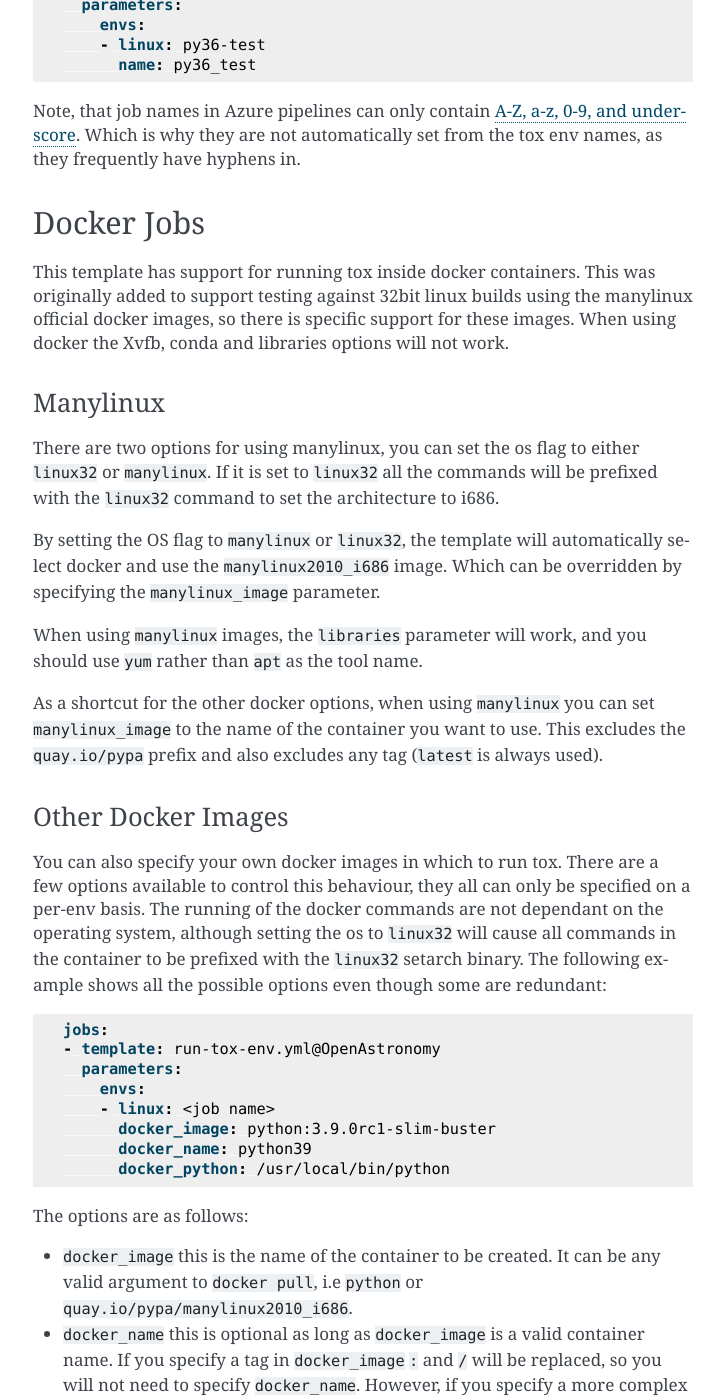
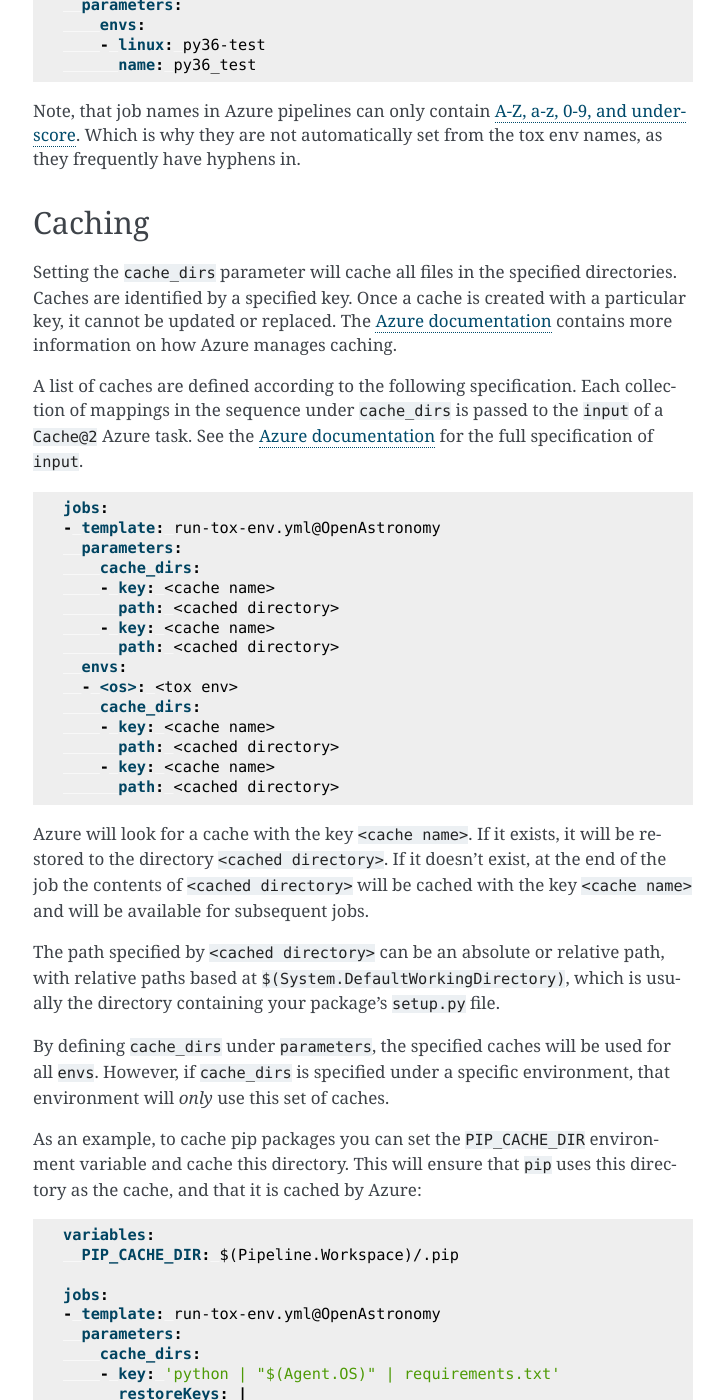
Before and after one commit to OpenAstronomy/azure-pipelines-templates, a Sphinx documentation site: the page built from docs/run_tox_env.rst, in a window 1280 px wide and 1400 px high, scrolled down 4760 px. Shown: the whole window, without its empty margins (387-1111 px from the left). Built offline with Sphinx 7.4.7, drawn with Linux system fonts in a browser that asks for light colours; some of the changed text lies outside the part shown.

Commit message:
Add caching (#73)
* Implement caching

Signed-off-by: Conor MacBride <conor@macbride.me>

* Add documentation

Signed-off-by: Conor MacBride <conor@macbride.me>

* Add tests

Signed-off-by: Conor MacBride <conor@macbride.me>

* Update template

Signed-off-by: Conor MacBride <conor@macbride.me>

* Update test

Signed-off-by: Conor MacBride <conor@macbride.me>

* Change spec

Signed-off-by: Conor MacBride <conor@macbride.me>

* Fix typo

Signed-off-by: Conor MacBride <conor@macbride.me>

* Fix issues

Signed-off-by: Conor MacBride <conor@macbride.me>

* Second stage for cache verification

Signed-off-by: Conor MacBride <conor@macbride.me>

* Add docker pull command

Signed-off-by: Conor MacBride <conor@macbride.me>

* Fix final caching

Signed-off-by: Conor MacBride <conor@macbride.me>

```diff
--- a/docs/run_tox_env.rst
+++ b/docs/run_tox_env.rst
@@ -255,6 +255,74 @@ underscore
 Which is why they are not automatically set from the tox env names, as they
 frequently have hyphens in.
 
+Caching
+-------
+Setting the ``cache_dirs`` parameter will cache all files in the specified
+directories. Caches are identified by a specified key. Once a cache is
+created with a particular key, it cannot be updated or replaced.
+The `Azure documentation
+<https://docs.microsoft.com/en-us/azure/devops/pipelines/release/caching?view=azure-devops#using-the-cache-task>`__
+contains more information on how Azure manages caching.
+
+A list of caches are defined according to the following specification.
+Each collection of mappings in the sequence under ``cache_dirs`` is passed to
+the ``input`` of a ``Cache@2`` Azure task.
+See the `Azure documentation
+<https://docs.microsoft.com/en-us/azure/devops/pipelines/release/caching?view=azure-devops#using-the-cache-task>`__
+for the full specification of ``input``.
+
+.. code:: yaml
+
+    jobs:
+    - template: run-tox-env.yml@OpenAstronomy
+      parameters:
+        cache_dirs:
+        - key: <cache name>
+          path: <cached directory>
+        - key: <cache name>
+          path: <cached directory>
+      envs:
+      - <os>: <tox env>
+        cache_dirs:
+        - key: <cache name>
+          path: <cached directory>
+        - key: <cache name>
+          path: <cached directory>
+
+
+Azure will look for a cache with the key ``<cache name>``.
+If it exists, it will be restored to the directory ``<cached directory>``.
+If it doesn't exist, at the end of the job the contents of
+``<cached directory>`` will be cached with the key ``<cache name>``
+and will be available for subsequent jobs.
+
+The path specified by ``<cached directory>`` can be an absolute or relative
+path, with relative paths based at ``$(System.DefaultWorkingDirectory)``,
+which is usually the directory containing your package's ``setup.py`` file.
+
+By defining ``cache_dirs`` under ``parameters``, the specified caches will be
+used for all ``envs``. However, if ``cache_dirs`` is specified under a specific
+environment, that environment will *only* use this set of caches.
+
+As an example, to cache pip packages you can set the ``PIP_CACHE_DIR`` environment variable
+and cache this directory. This will ensure that ``pip`` uses this directory as the cache, and
+that it is cached by Azure:
+
+.. code:: yaml
+
+    variables:
+      PIP_CACHE_DIR: $(Pipeline.Workspace)/.pip
+
+    jobs:
+    - template: run-tox-env.yml@OpenAstronomy
+      parameters:
+        cache_dirs:
+        - key: 'python | "$(Agent.OS)" | requirements.txt'
+          restoreKeys: |
+            python | "$(Agent.OS)"
+            python
+          path: $(PIP_CACHE_DIR)
+
 
 Docker Jobs
 -----------
@@ -303,9 +371,11 @@ The following example shows all the possible options even though some are redund
           docker_image: python:3.9.0rc1-slim-buster
           docker_name: python39
           docker_python: /usr/local/bin/python
+          docker_cache: true
 
 The options are as follows:
 
 * ``docker_image`` this is the name of the container to be created. It can be any valid argument to ``docker pull``, i.e ``python`` or ``quay.io/pypa/manylinux2010_i686``.
 * ``docker_name`` this is optional as long as ``docker_image`` is a valid container name. If you specify a tag in ``docker_image`` ``:`` and ``/`` will be replaced, so you will not need to specify ``docker_name``. However, if you specify a more complex image you will need to manually specify the container name with ``docker_name``.
 * ``docker_python`` this is the path inside the container to the docker executable.
+* ``docker_cache`` this enables caching of ``docker_image``. This is optional and default is no caching.
```
Also changed, not shown: azure-pipelines.yml (+82 -45 lines), run-tox-env.yml (+28 -0 lines), test.py (+19 -0 lines), 1 other file.
